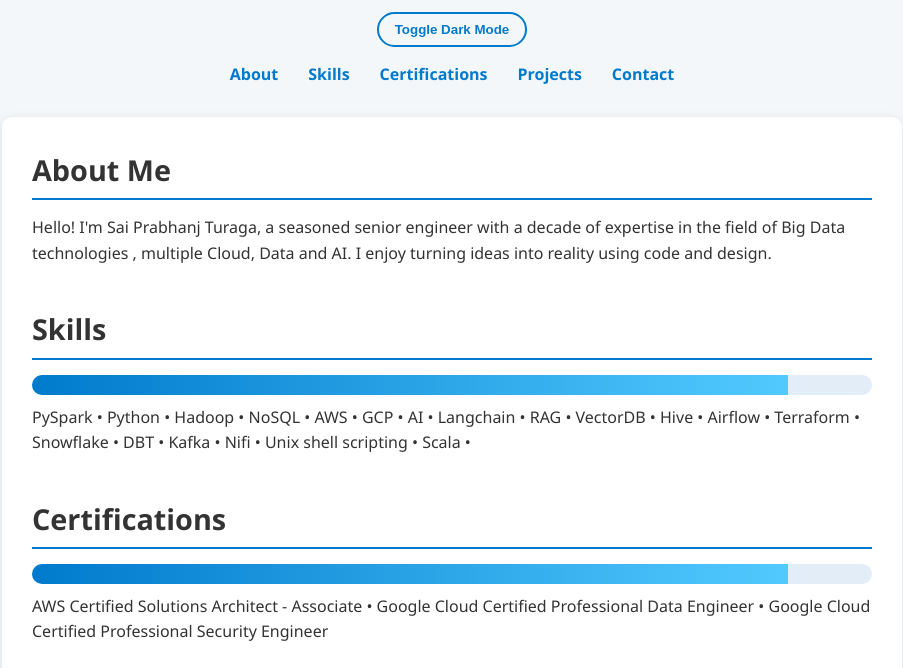
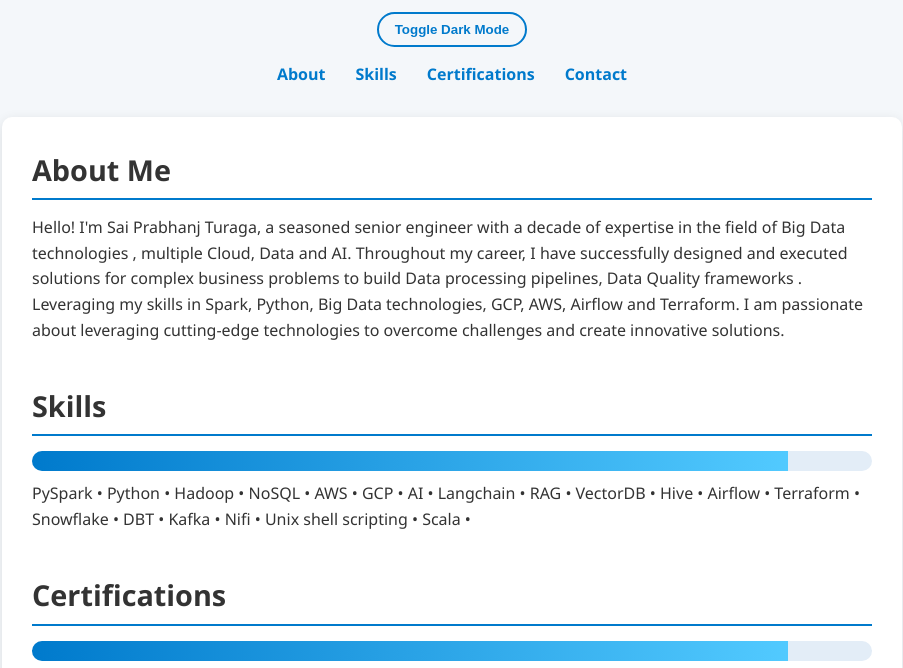
Before and after one commit to prabhanj08/prabhanj08.github.io, a plain HTML site: page index.html in a window 1280 px wide. Shown: the part 113-781 px from the top of the page, without its empty margins (188-1091 px from the left). Drawn offline with Linux system fonts and the light colour scheme.

Commit message:
Update index.html

```diff
--- a/index.html
+++ b/index.html
@@ -203,7 +203,7 @@
         <li><a href="#about">About</a></li>
         <li><a href="#skills">Skills</a></li>
         <li><a href="#certifications">Certifications</a></li>
-        <li><a href="#projects">Projects</a></li>
+       <!-- <li><a href="#projects">Projects</a></li> -->
         <li><a href="#contact">Contact</a></li>
       </ul>
     </nav>
@@ -213,7 +213,8 @@
     <section id="about">
       <h2>About Me</h2>
       <p>
-        Hello! I'm Sai Prabhanj Turaga, a seasoned senior engineer with a decade of expertise in the field of Big Data technologies , multiple Cloud, Data and AI. I enjoy turning ideas into reality using code and design.
+        Hello! I'm Sai Prabhanj Turaga, a seasoned senior engineer with a decade of expertise in the field of Big Data technologies , multiple Cloud, Data and AI.
+        Throughout my career, I have successfully designed and executed solutions for complex business problems to build Data processing pipelines, Data Quality frameworks . Leveraging my skills in Spark, Python, Big Data technologies, GCP, AWS, Airflow and Terraform. I am passionate about leveraging cutting-edge technologies to overcome challenges and create innovative solutions.
       </p>
       </p>
     </section>
@@ -234,8 +235,7 @@
       <p> AWS Certified Solutions Architect - Associate • Google Cloud Certified Professional Data Engineer • Google Cloud Certified Professional Security Engineer  </p>
     </section>
 
-
-
+    <!--
     <section id="projects">
       <h2>Projects</h2>
       <div class="projects">
@@ -256,11 +256,13 @@
       </div>
     </section>
 
+    -->
     <section id="contact">
       <h2>Contact</h2>
        <p>
         Feel free to reach out via <a href="mailto:tsaiprabhanj@gmail.com">email</a> or connect with me on <a href="https://www.linkedin.com/in/sai-prabhanj-turaga" target="_blank" rel="noopener">LinkedIn</a>.
       </p>
+      <!--
       <form id="contact-form">
         <input type="text" name="name" placeholder="Your name" required />
         <input type="email" name="email" placeholder="Your email" required />
@@ -268,6 +270,7 @@
         <button type="submit">Send</button>
         <span id="msg"></span>
       </form>
+      -->
     </section>
   </div>
 
```
